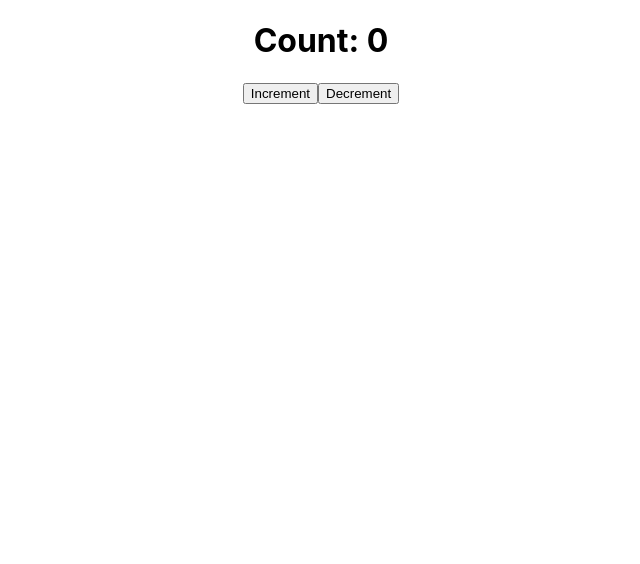
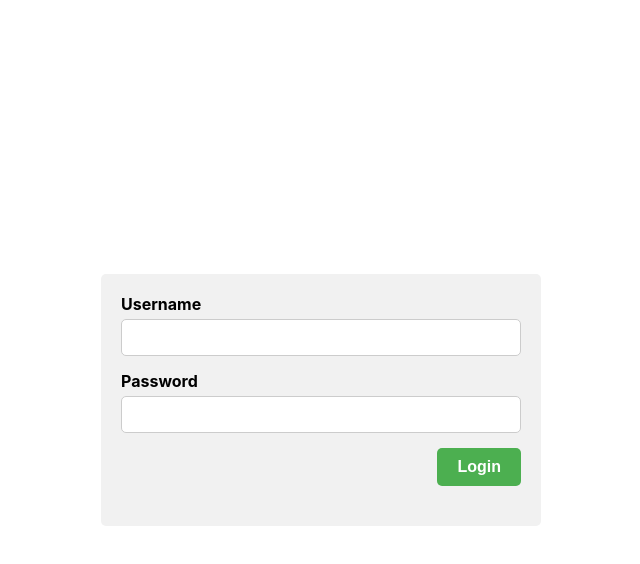
Before and after one commit to kgds-dev/react-reviewers, a React (Create React App) app: page / in a window 1280 px wide. Shown: the top 564 px of the page, without its empty margins (319-959 px from the left). Built offline with nearby package versions, Linux system fonts and the light colour scheme.

Commit message:
Added sample login component

```diff
--- a/src/App.css
+++ b/src/App.css
@@ -1,4 +1,4 @@
-.App {
+/* .App {
   text-align: center;
 }
 
@@ -35,4 +35,78 @@
   to {
     transform: rotate(360deg);
   }
+} */
+
+
+.app {
+  display: flex;
+  justify-content: center;
+  align-items: center;
+  height: 100vh;
 }
+
+.login-form {
+  max-width: 400px;
+  width: 90%;
+  padding: 20px;
+  background-color: #f1f1f1;
+  border-radius: 5px;
+}
+
+.form {
+  margin-bottom: 20px;
+}
+
+.input-container {
+  margin-bottom: 15px;
+}
+
+label {
+  display: block;
+  margin-bottom: 5px;
+  font-weight: bold;
+}
+
+input[type="text"],
+input[type="password"] {
+  width: 100%;
+  padding: 10px;
+  border: 1px solid #ccc;
+  border-radius: 5px;
+  box-sizing: border-box;
+}
+
+.error {
+  color: red;
+  margin-top: 5px;
+  font-size: 12px;
+}
+
+.button-container {
+  text-align: right;
+}
+
+button {
+  padding: 10px 20px;
+  background-color: #4caf50;
+  color: white;
+  border: none;
+  border-radius: 5px;
+  cursor: pointer;
+  font-size: 16px;
+  font-weight: bold;
+  transition: all 0.3s ease;
+  transform-origin: center;
+}
+
+button:hover {
+  background-color: #45a049;
+  transform: scale(1.05);
+}
+
+@media screen and (max-width: 480px) {
+  .login-form {
+    max-width: 300px;
+    padding: 10px;
+  }
+}
--- a/src/App.js
+++ b/src/App.js
@@ -3,12 +3,13 @@ import './App.css';
 import UserDetails from './UserDetails';
 import Name from './NameComp';
 import Counter from './exercise1';
+import Login from './login';
 
 function App() {
-  const name = 'Alex';
-  const age = 20;
-  const element = <h1>Hello, {name}</h1>;
-  const anchorTag = <a href="https://google.com" target='_blank'>Go to google</a>
+  // const name = 'Alex';
+  // const age = 20;
+  // const element = <h1>Hello, {name}</h1>;
+  // const anchorTag = <a href="https://google.com" target='_blank'>Go to google</a>
 
 
   // const img = `url(${name})`;
@@ -18,18 +19,18 @@ function App() {
   //   // backgroundImage: 'url(' + imgUrl + ')',
   // };
 
-  const userData = [
-    {
-      name: 'Felix Santos',
-      age: 25,
-      citizenship: 'Filipino'
-    },
-    {
-      name: 'Alexander Smith',
-      age: 31,
-      citizenship: 'American'
-    },
-  ];
+  // const userData = [
+  //   {
+  //     name: 'Felix Santos',
+  //     age: 25,
+  //     citizenship: 'Filipino'
+  //   },
+  //   {
+  //     name: 'Alexander Smith',
+  //     age: 31,
+  //     citizenship: 'American'
+  //   },
+  // ];
 
   // const data = {
   //   id: 1,
@@ -41,6 +42,18 @@ function App() {
   // if (test) {
   //   divStyle.color = 'red';
   // }
+
+  // imaginary user table inside your database (response of your API)
+  const userData = [
+    {
+      username: 'kimbo123',
+      password: 'root123'
+    },
+    {
+      username: 'graham123',
+      password: 'root123'
+    }
+  ];
 
   return (
     <div className="App">
@@ -64,7 +77,10 @@ function App() {
           Learn Reactsssss
         </a>
       </header> */}
-      <Counter />
+      {/* <Counter /> */}
+
+      {/* Sample login system activity */}
+      <Login userData={userData}/>
     </div>
   );
 }
--- /dev/null
+++ b/src/login.form.jsx
@@ -0,0 +1,62 @@
+import React, { useState } from 'react';
+
+
+function LoginForm({ data }) {
+
+    const errorMessages = {
+        userName: 'username is not valid',
+        password: 'password is not valid'
+    };
+
+    const [isSubmitted, setSubmit] = useState(false);
+    const [errors, setError] = useState({});
+    const [loggedInUser, setUser] = useState('');
+
+    const handleSubmit = event => {
+        event.preventDefault();
+
+        const { username, password } = event.target.elements;
+
+        const userData = data.find(user => user.username === username.value);
+
+        if (!userData) {
+            setError({ name: 'username', message: errorMessages.userName });
+        } else if (userData.password !== password.value) {
+            setError({ name: 'password', message: errorMessages.password });
+        } else {
+            setSubmit(true);
+            setUser(userData.username);
+        }
+    }
+
+    const errorHandler = name => {
+       return name === errors.name && (<div className="error">{errors.message}</div>)
+    }
+
+    return (
+      <>
+        {isSubmitted ? <div> {loggedInUser} Succesfully logged in</div> : (
+            <div className="form">
+                <form onSubmit={handleSubmit}>
+                    <div className="input-container">
+                        <label>Username</label>
+                        <input type="text" name="username" required/>
+                        {errorHandler("username")}
+                    </div>
+                    <div className="input-container">
+                        <label>Password</label>
+                        <input type="password" name="password" required/>
+                        {errorHandler("password")}
+                    </div>
+
+                    <div className="button-container">
+                        <button type="submit">Login</button>
+                    </div>
+                </form>
+            </div>
+        )}
+      </>
+    )
+}
+
+export default LoginForm;
--- /dev/null
+++ b/src/login.jsx
@@ -0,0 +1,14 @@
+import React, { useState } from 'react';
+import LoginForm from './login.form';
+
+function Login({userData}) {
+    return (
+        <div className="app">
+            <div className="login-form">
+                <LoginForm data={userData} />
+            </div>
+        </div>
+    );
+}
+
+export default Login;
```
